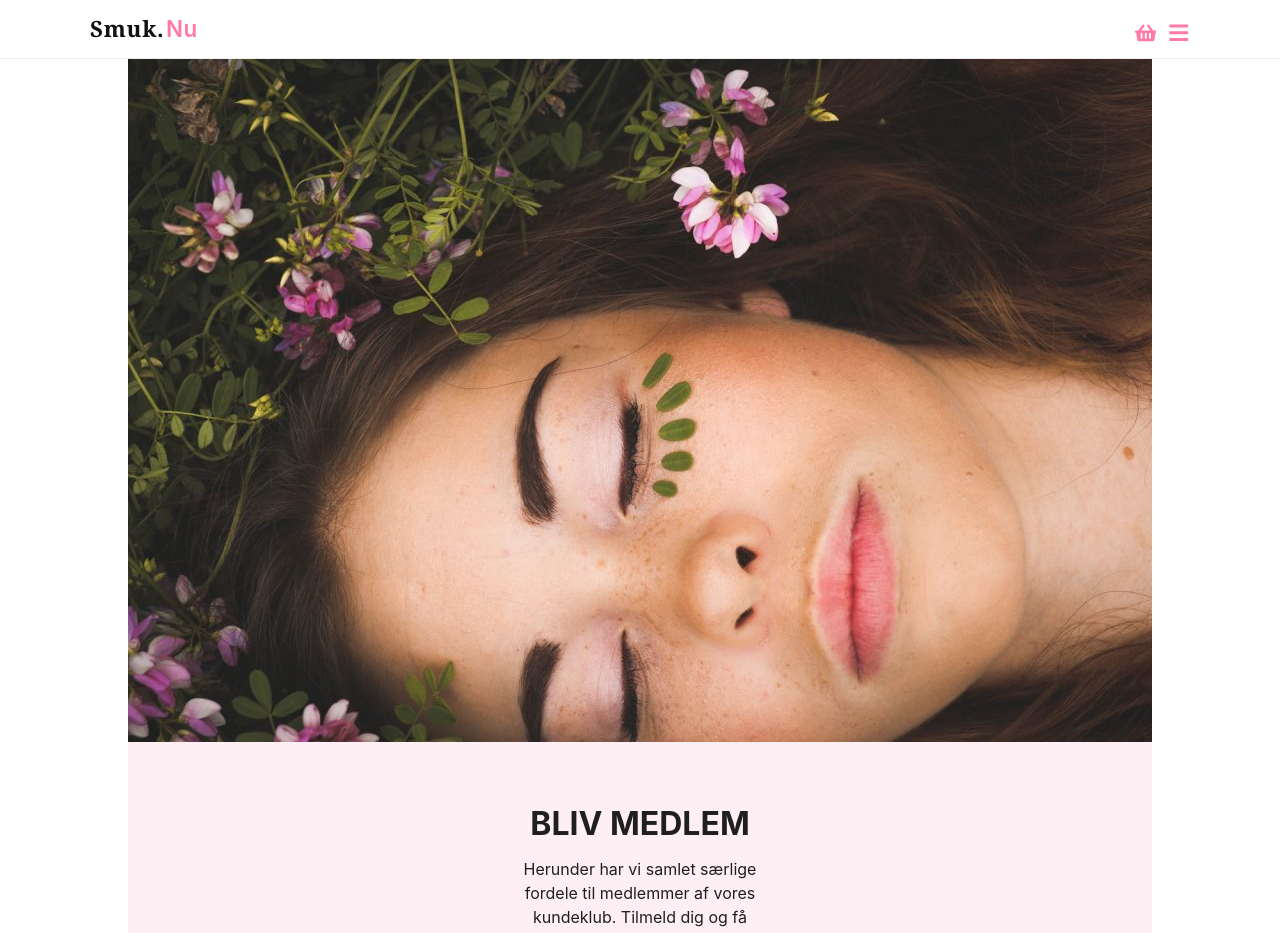
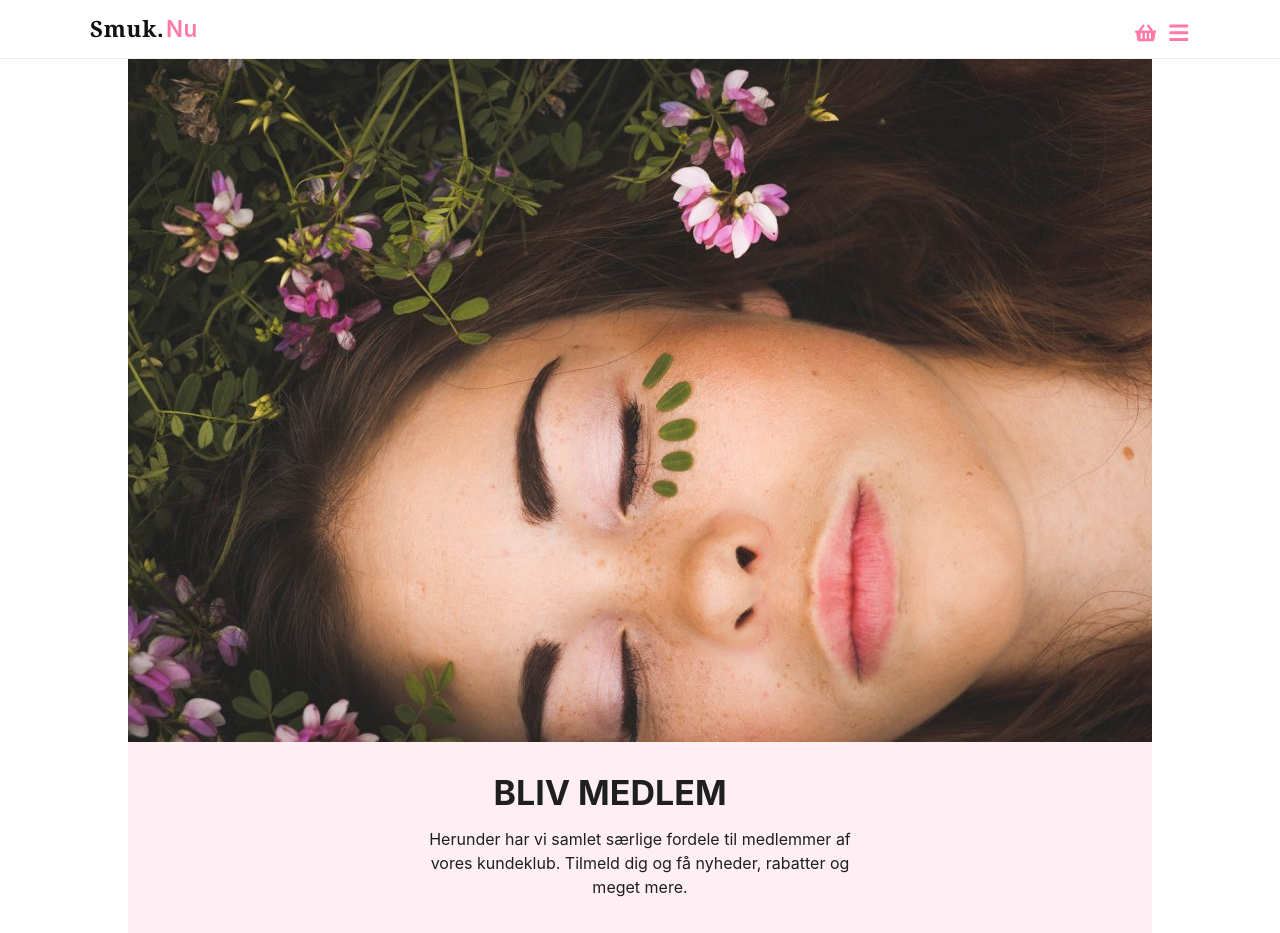
Before and after one commit to MathiasBoll/Smuk-Nu-Mathias-Boll, a React (Vite) app: page /join in a window 1280 px wide. Shown: the top 933 px of the page. Built offline with nearby package versions, Linux system fonts and the light colour scheme.

Commit message:
opdatering

```diff
--- a/src/App.css
+++ b/src/App.css
@@ -5,7 +5,11 @@ body {
   padding: 0;
 }
 
-/* --- ROOT LAYOUT RESET --- */
+body {
+  overflow-x: hidden; /* sikkerhedsnet mod pixel-overspil */
+}
+
+/* --- ROOT LAYOUT --- */
 #root {
   width: 100%;
   margin: 0;
@@ -24,10 +28,11 @@ body {
 /* --- MAIN CONTENT WRAPPER --- */
 main {
   flex: 1;
-  max-width: 1100px;          /* centrér indhold som i Figma */
+  max-width: 1100px;      /* centrér indhold som i Figma */
   margin: 0 auto;
-  padding: 0 1rem 2rem;       /* INGEN top-padding -> ingen hul over navigationen */
+  padding: 0 1rem 2rem;   /* ingen top-padding → klistrer til navigationen */
   text-align: left;
+  box-sizing: border-box;
 }
 
 /* --- STANDARD TYPOGRAPHY --- */
--- a/src/App.jsx
+++ b/src/App.jsx
@@ -11,8 +11,8 @@ import Treatments from "./pages/Treatments.jsx";
 import TreatmentDetails from "./pages/TreatmentDetails.jsx";
 import Products from "./pages/Products.jsx";
 import Contact from "./pages/Contact.jsx";
-import Ask from "./pages/Ask.jsx";      // NY
-import Join from "./pages/Join.jsx";    // NY
+import Ask from "./pages/Ask.jsx";
+import Join from "./pages/Join.jsx";
 
 import "./App.css";
 
@@ -21,22 +21,20 @@ function App() {
     <div className="app">
       <Navigation />
 
+      {/* ALT sideindhold ligger i .pageWrapper */}
       <main>
+        <div className="pageWrapper">
           <Routes>
             <Route path="/" element={<Home />} />
             <Route path="/treatments" element={<Treatments />} />
             <Route path="/treatments/:id" element={<TreatmentDetails />} />
             <Route path="/products" element={<Products />} />
-
-          {/* Kontakt (generel) */}
             <Route path="/contact" element={<Contact />} />
-
-          {/* Figma-sider */}
             <Route path="/ask" element={<Ask />} />
             <Route path="/join" element={<Join />} />
-
             <Route path="*" element={<p>Siden blev ikke fundet.</p>} />
           </Routes>
+        </div>
       </main>
 
       <Footer />
--- a/src/components/pageheader/pageHeader.module.css
+++ b/src/components/pageheader/pageHeader.module.css
@@ -1,68 +1,72 @@
+/* Hero wrapper – følger main-bredden */
 .wrapper {
   width: 100%;
-  max-width: 1100px;   /* matcher main */
-  margin: 0 auto 3rem; /* centreret + afstand ned til indhold */
+  max-width: 1100px;
+  margin: 0 auto 3rem auto;
   text-align: center;
+  box-sizing: border-box;
 }
 
-/* Hero-billedet følger nu bare bredden på .wrapper */
+/* hero-billedet fylder altid 100% af wrapperen */
 .image {
   width: 100%;
   height: auto;
+  display: block;
   object-fit: cover;
-  object-position: center;
-  display: block;
 }
 
-/* Boksen under billedet */
+/* boksen under billedet */
 .box {
-  padding: 2rem 1.5rem;
+  padding: 1.75rem 1.25rem;
 }
 
 .box h1 {
-  font-size: 32px;
+  font-size: 26px;
   font-weight: 700;
-  margin-bottom: 1rem;
+  margin: 0 0 1rem 0;
 }
 
 .box p {
-  max-width: 280px;
-  margin: 0 auto 1.5rem;
+  max-width: 28rem;
+  margin: 0 auto 1.5rem auto;
   line-height: 1.5;
+  font-size: 14px;
 }
 
-/* Knap – bruges fx på forsiden */
+/* knap / link (bruges på forsiden og CTA’er) */
 .button {
+  display: inline-block;
+  border-radius: 999px;
+  padding: 0.75rem 1.9rem;
+  font-size: 0.95rem;
   border: none;
-  border-radius: 999px;
-  padding: 0.8rem 2rem;
-  font-size: 0.95rem;
+  text-decoration: none;
   cursor: pointer;
 }
 
-/* ---------- VARIANTER ---------- */
+/* -------- VARIANTER -------- */
 
-/* Lyserød boks + hvid knap (Forside / Spørg om sundhed) */
+/* Lyserød (forsiden + spørg om sundhed) */
 .pink .box {
   background: #ff9fc4;
 }
 
 .pink .button {
   background: #ffffff;
-  color: #333;
+  color: #333333;
 }
 
-/* Helt lys (Bliv medlem) */
+/* Lys (bliv medlem) */
 .white .box {
   background: #fdeff4;
 }
 
 .white .button {
   background: #ff7aa8;
-  color: #fff;
+  color: #ffffff;
 }
 
-/* Sort boks, hvid tekst (Produkter) */
+/* Mørk (produkter) */
 .dark .box {
   background: #000000;
   color: #ffffff;
@@ -70,5 +74,42 @@
 
 .dark .button {
   background: #ffffff;
-  color: #000;
+  color: #000000;
 }
+
+/* ---------- TABLET (≥ 768px) ---------- */
+@media (min-width: 768px) {
+  .box {
+    padding: 2rem 2rem;
+  }
+
+  .box h1 {
+    font-size: 30px;
+  }
+
+  .box p {
+    font-size: 15px;
+  }
+}
+
+/* ---------- DESKTOP (≥ 1024px) ---------- */
+@media (min-width: 1024px) {
+  .box h1 {
+    font-size: 34px;
+  }
+
+  .box p {
+    font-size: 16px;
+  }
+}
+
+/* ---------- STORE SKÆRME (≥ 1440px) ---------- */
+@media (min-width: 1440px) {
+  .wrapper {
+    max-width: 1200px;
+  }
+
+  .box h1 {
+    font-size: 38px;
+  }
+}
--- a/src/pages/Products.jsx
+++ b/src/pages/Products.jsx
@@ -21,7 +21,6 @@ function Products() {
         setLoading(false);
       }
     }
-
     load();
   }, []);
 
@@ -29,15 +28,13 @@ function Products() {
 
   return (
     <>
-      {/* Hero til produktsiden */}
       <PageHeader
         variant="dark"
         title="SKØNNE PRODUKTER"
         subtitle="Herunder finder du alle vores produkter."
       />
 
-      <main className={styles.page}>
-        <section className={styles.productsList}>
+      <section className={styles.products}>
         <ul className={styles.list}>
           {products.map((product) => (
             <li
@@ -75,7 +72,6 @@ function Products() {
           ))}
         </ul>
       </section>
-      </main>
     </>
   );
 }
--- a/src/pages/products.module.css
+++ b/src/pages/products.module.css
@@ -1,60 +1,63 @@
+/* src/pages/products.module.css */
+
+/* Hele siden omkring produkterne */
 .page {
-  max-width: 1100px;
-  margin: 0 auto;
-  padding: 2rem 1rem 4rem;
+  padding: 2rem 0 3rem;
 }
 
-/* Wrapper omkring produkt-listen */
+/* Wrapper for produktlisten – nu samme bredde som main */
 .productsList {
-  margin-top: 2rem;
+  width: 100%;          /* fylder hele main */
+  margin: 0 auto;       /* centrér, hvis main engang får mere bredde */
 }
 
-/* Selve listen */
+/* Selve UL-listen */
 .list {
   list-style: none;
   margin: 0;
   padding: 0;
   display: flex;
   flex-direction: column;
-  gap: 2rem;
+  gap: 1.5rem;
 }
 
-/* En enkelt vare */
+/* Et enkelt produktkort */
 .item {
-  display: grid;
-  grid-template-columns: 120px 1fr auto;
-  gap: 1rem;
+  display: flex;
   align-items: center;
-  padding: 1rem 1.25rem;
-  border-radius: 14px;
+  gap: 1.2rem;
+  padding: 1.5rem;
+  border-radius: 20px;
   background: #ffffff;
-  box-shadow: 0 8px 20px rgba(0, 0, 0, 0.06);
+  box-shadow: 0 10px 25px rgba(0, 0, 0, 0.06);
+  width: 100%;            /* fylder hele kolonnen */
+  box-sizing: border-box; /* padding tæller med i bredden */
 }
 
 /* Produktbillede */
 .image {
-  width: 120px;
-  height: auto;
-  border-radius: 10px;
+  width: 90px;
+  height: 90px;
+  flex-shrink: 0;
+  border-radius: 12px;
   object-fit: cover;
 }
 
-/* Tekstblok */
+/* Tekstdelen */
 .info {
-  display: flex;
-  flex-direction: column;
-  gap: 0.35rem;
+  flex: 1 1 auto;
+  min-width: 0;
 }
 
 .info h2 {
-  font-size: 1.1rem;
+  font-size: 1rem;
   font-weight: 600;
-  margin: 0;
+  margin: 0 0 0.3rem 0;
 }
 
 .price {
   font-weight: 600;
-  margin: 0;
+  margin: 0 0 0.2rem 0;
 }
 
 .description {
@@ -63,34 +66,69 @@
   line-height: 1.4;
 }
 
-/* KØB-knappen */
+/* Køb-knap */
 .buyButton {
-  align-self: center;
-  padding: 0.55rem 1.4rem;
+  flex-shrink: 0;
+  border: none;
   border-radius: 999px;
-  border: none;
+  padding: 0.6rem 1.6rem;
   background: #ff7aa8;
   color: #fff;
   font-size: 0.9rem;
   font-weight: 600;
   cursor: pointer;
-  box-shadow: 0 4px 14px rgba(255, 122, 168, 0.4);
-  transition: transform 0.1s ease, box-shadow 0.1s ease;
+  box-shadow: 0 6px 15px rgba(0, 0, 0, 0.15);
 }
 
-.buyButton:hover {
-  transform: translateY(-1px);
-  box-shadow: 0 6px 18px rgba(255, 122, 168, 0.5);
+/* Loading tekst */
+.loading {
+  text-align: center;
+  margin-top: 2rem;
 }
 
-.buyButton:active {
-  transform: translateY(0);
-  box-shadow: 0 2px 8px rgba(255, 122, 168, 0.4);
+/* ----- SMÅ SKÆRME (mobil) ----- */
+@media (max-width: 600px) {
+  .item {
+    padding: 1.2rem;
+    gap: 0.9rem;
+  }
+
+  .image {
+    width: 80px;
+    height: 80px;
+  }
+
+  .info h2 {
+    font-size: 0.95rem;
+  }
+
+  .buyButton {
+    padding: 0.55rem 1.4rem;
+    font-size: 0.85rem;
+  }
 }
 
-/* Loading-tekst */
-.loading {
-  text-align: center;
-  margin-top: 3rem;
-  font-size: 1rem;
+/* ----- STØRRE SKÆRME ----- */
+@media (min-width: 1024px) {
+  .page {
+    padding-top: 3rem;
+  }
+
+  .item {
+    padding: 1.8rem 2rem;
+    gap: 1.5rem;
+  }
+
+  .image {
+    width: 110px;
+    height: 110px;
+  }
+
+  .info h2 {
+    font-size: 1.1rem;
+  }
+
+  .buyButton {
+    padding: 0.7rem 2rem;
+  }
 }
```
Lines whose indentation alone changed are shown as unchanged.
